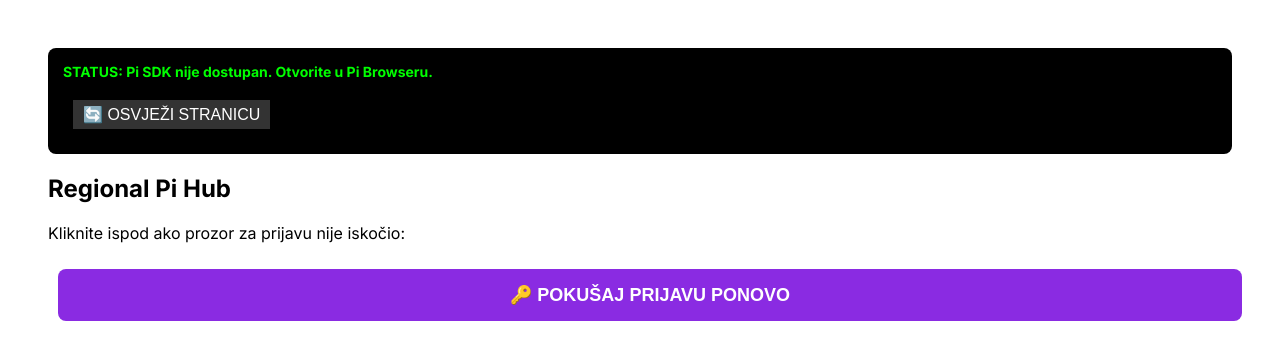
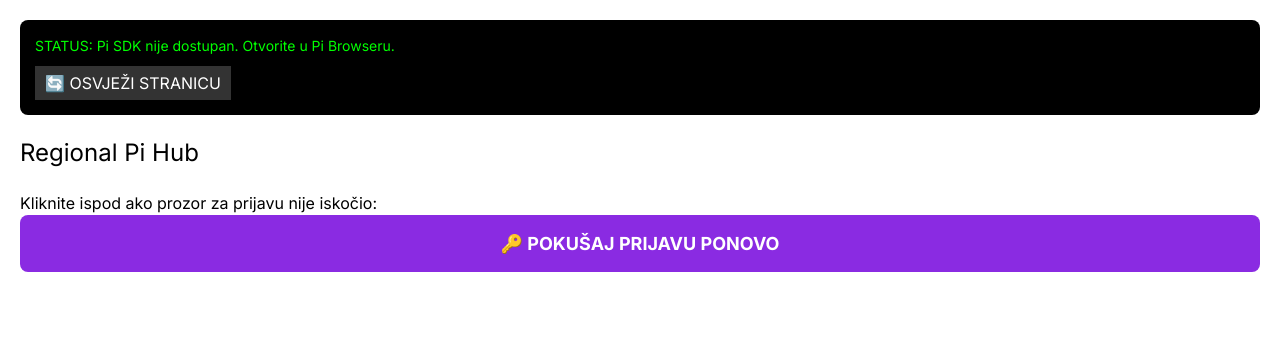
Before and after one commit to Muradifs/regionalpihub, a Next.js app: page / in a window 1280 px wide. Shown: the top 360 px of the page. Built offline with nearby package versions, Linux system fonts and the light colour scheme.

Commit message:
Vracanje dizajna i MongoDB veze

```diff
--- a/app/api/v1/pi/route.ts
+++ b/app/api/v1/pi/route.ts
@@ -1,27 +1,26 @@
 import { NextRequest, NextResponse } from "next/server";
+import dbConnect from "@/lib/mongodb";
+import User from "@/models/User";
 
 export async function POST(req: NextRequest) {
   try {
-    const body = await req.json();
-    const { pi_auth_token } = body;
+    await dbConnect(); // Spajanje na MongoDB
+    const { pi_auth_token } = await req.json();
 
-    if (!pi_auth_token) {
-      return NextResponse.json({ error: "Token is missing" }, { status: 400 });
+    // Ovdje bi inače išla verifikacija tokena preko Pi Network API-ja
+    // Za sada simuliramo dohvat korisnika iz tvoje baze
+    let user = await User.findOne({ username: "Korisnik" });
+
+    if (!user) {
+      user = await User.create({
+        username: "Novi Korisnik",
+        pi_id: "neki-id",
+        credits_balance: 10
+      });
     }
 
-    // PRIVREMENI POPRAVAK:
-    // Umjesto da čekamo bazu koja možda šteka, vratit ćemo uspjeh
-    // da vidimo hoće li tvoja aplikacija "prodisati".
-
-    return NextResponse.json({
-      id: "test-id",
-      username: "Pi Korisnik",
-      credits_balance: 100,
-      terms_accepted: true
-    }, { status: 200 });
-
+    return NextResponse.json(user, { status: 200 });
   } catch (error: any) {
-    console.error("Backend error:", error);
     return NextResponse.json({ error: error.message }, { status: 500 });
   }
 }
--- a/app/globals.css
+++ b/app/globals.css
@@ -1,27 +1,16 @@
-/* SAFE MODE CSS - Samo da vidimo radi li aplikacija */
+@import "tailwindcss";
+
+@theme {
+  --color-primary: #8A2BE2; /* Pi Ljubičasta */
+}
+
+:root {
+  --background: #ffffff;
+  --foreground: #171717;
+}
 
 body {
-  background-color: white !important;
-  color: black !important;
-  padding: 20px;
-  font-family: sans-serif;
+  background: var(--background);
+  color: var(--foreground);
+  font-family: 'Inter', sans-serif;
 }
-
-/* Stil za naš dijagnostički okvir */
-.debug-box {
-  background-color: #000000;
-  color: #00ff00;
-  padding: 10px;
-  border: 2px solid red;
-  margin-bottom: 20px;
-  font-family: monospace;
-}
-
-button {
-  border: 1px solid black;
-  padding: 15px;
-  margin: 10px;
-  background: #f0f0f0;
-  font-size: 16px;
-  cursor: pointer;
-}
```
